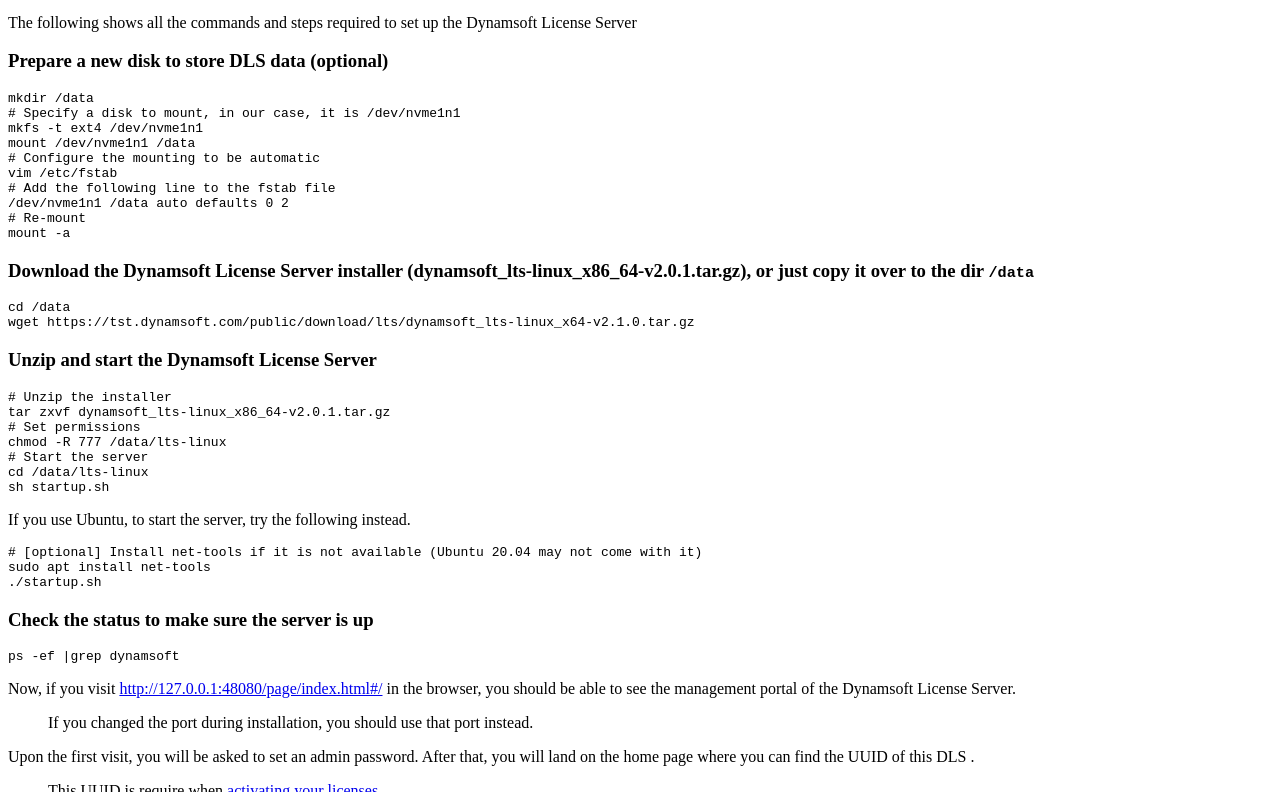
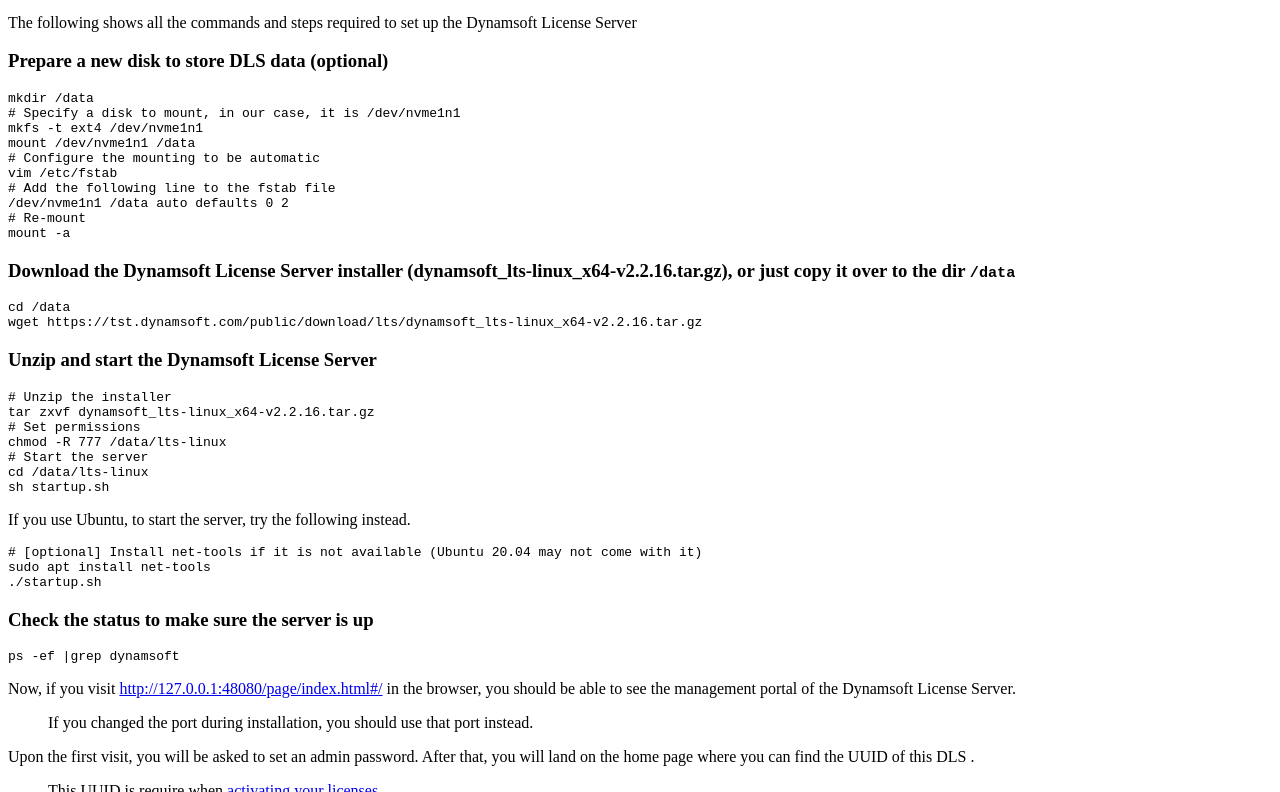
Before and after one commit to dynamsoft-docs/license-server-docs, a Jekyll site: the page built from selfhosting/DLSonLinux.md, in a window 1280 px wide and 900 px high, scrolled down 997 px, cut to the strip 0-792 px from the top of the window. Built offline with Jekyll 4.4.1, drawn with Linux system fonts in a browser that asks for light colours.

Commit message:
Update DLSonLinux.md

````diff
--- a/selfhosting/DLSonLinux.md
+++ b/selfhosting/DLSonLinux.md
@@ -37,18 +37,18 @@
 mount -a
 ```
 
-### Download the Dynamsoft License Server installer (dynamsoft_lts-linux_x86_64-v2.0.1.tar.gz), or just copy it over to the dir `/data`
+### Download the Dynamsoft License Server installer (dynamsoft_lts-linux_x64-v2.2.16.tar.gz), or just copy it over to the dir `/data`
 
 ``` shell
 cd /data
-wget https://tst.dynamsoft.com/public/download/lts/dynamsoft_lts-linux_x64-v2.1.0.tar.gz
+wget https://tst.dynamsoft.com/public/download/lts/dynamsoft_lts-linux_x64-v2.2.16.tar.gz
 ```
 
 ### Unzip and start the Dynamsoft License Server
 
 ``` shell
 # Unzip the installer
-tar zxvf dynamsoft_lts-linux_x86_64-v2.0.1.tar.gz
+tar zxvf dynamsoft_lts-linux_x64-v2.2.16.tar.gz
 # Set permissions
 chmod -R 777 /data/lts-linux
 # Start the server
````
